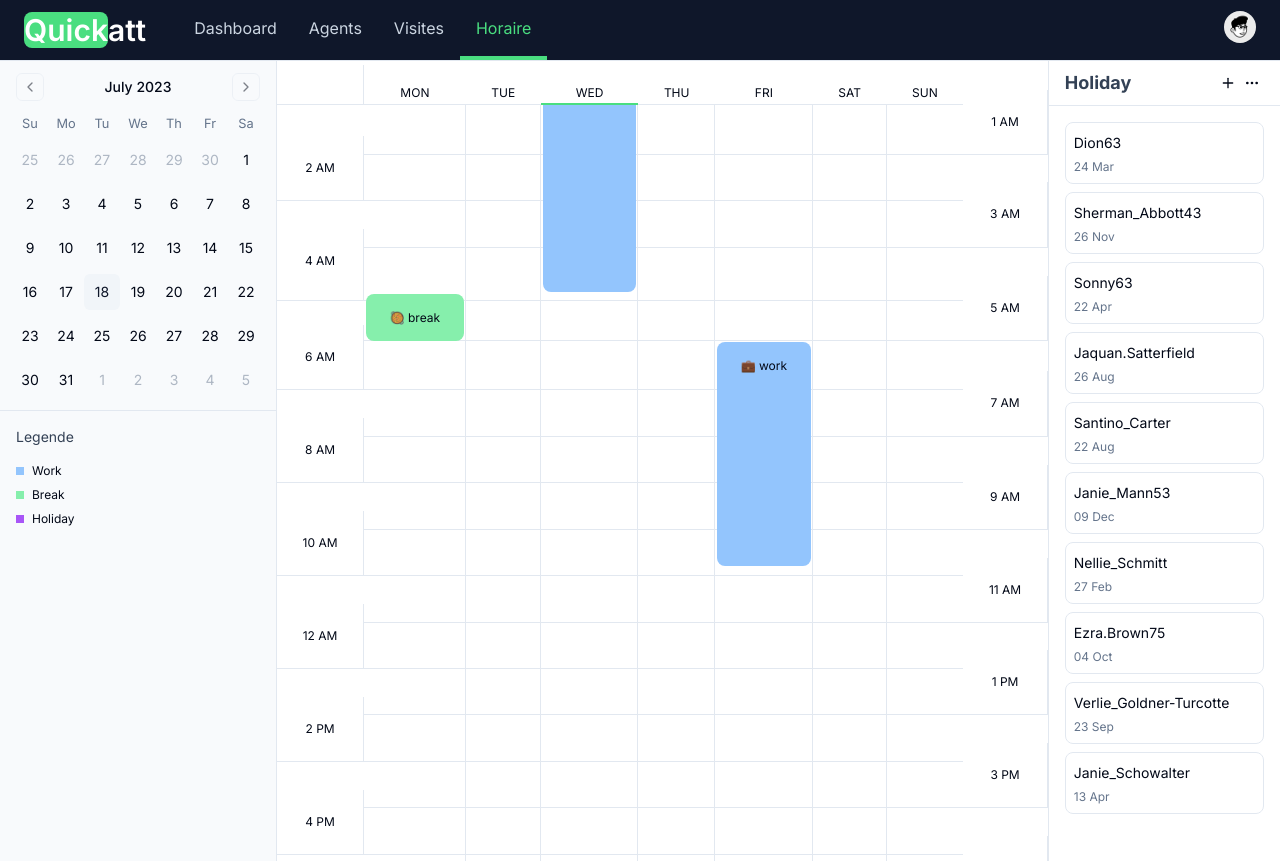
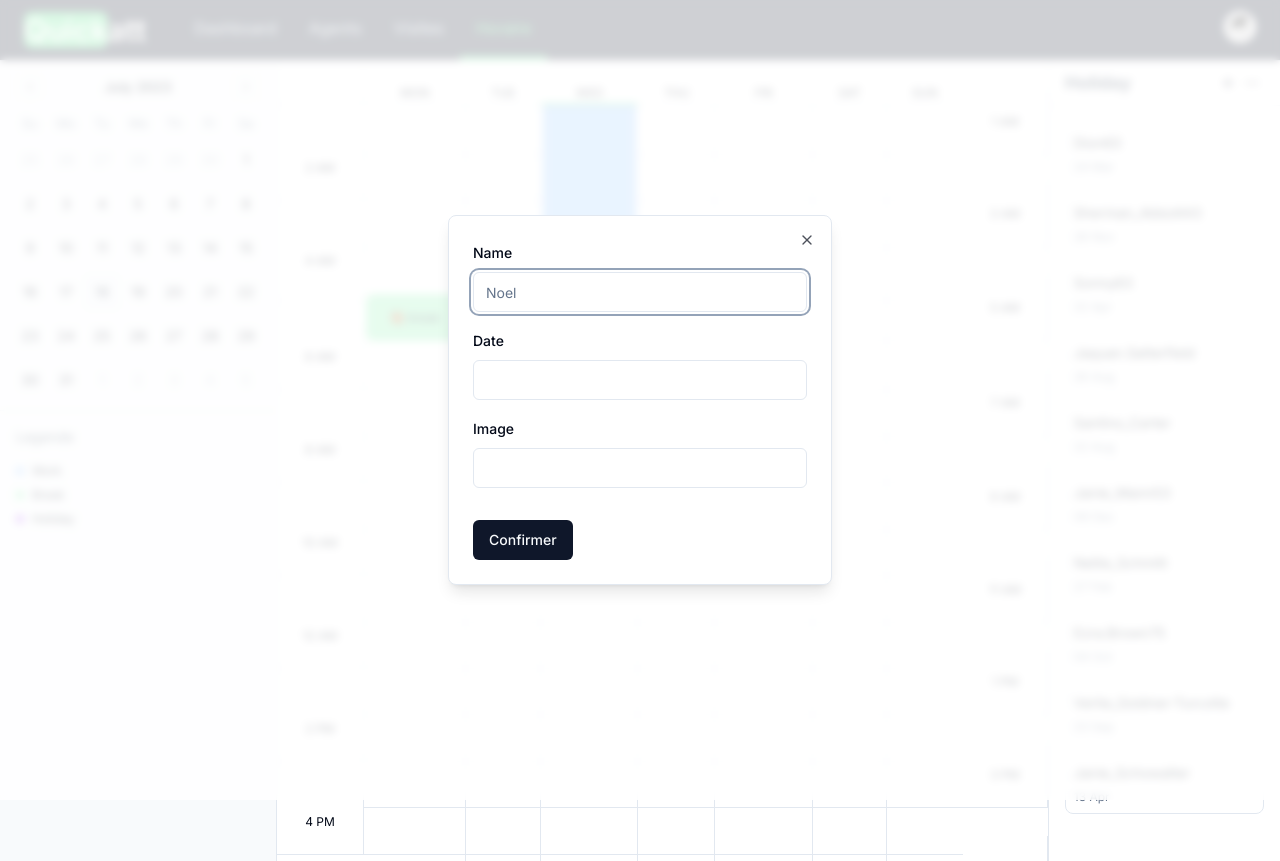
Before and after one commit to glody007/quickatt, a Next.js app: page /dashboard/schedule in a window 1280 px wide. Both pictures are taken after a click on the button 1228 px from the left and 83 px from the top of the page. Built offline with nearby package versions, Linux system fonts and the light colour scheme.

Commit message:
feat: Holiday form.

```diff
--- /dev/null
+++ b/components/addHoliday.tsx
@@ -0,0 +1,36 @@
+"use client"
+
+import * as React from "react"
+import {
+    Dialog,
+    DialogContent,
+    DialogDescription,
+    DialogFooter,
+    DialogHeader,
+    DialogTitle,
+    DialogTrigger,
+} from "@/components/ui/dialog"
+
+import { Button } from "./ui/button"
+import { Plus } from "lucide-react"
+import AgentForm from "./form/agentForm"
+import HolidayForm from "./form/holidayForm"
+
+const AddHoliday = (
+    { className }: { className?:string }
+) => {
+    return (
+        <Dialog>
+            <DialogTrigger asChild>
+                <Button variant="ghost" className="h-6 p-1">
+                    <Plus className="w-4" />
+                </Button>
+            </DialogTrigger>
+            <DialogContent className="max-w-sm">
+                <HolidayForm />
+            </DialogContent>
+        </Dialog>
+    )
+}
+
+export default AddHoliday
--- /dev/null
+++ b/components/form/holidayForm.tsx
@@ -0,0 +1,109 @@
+import {
+    Form,
+    FormControl,
+    FormDescription,
+    FormField,
+    FormItem,
+    FormLabel,
+    FormMessage,
+} from "@/components/ui/form"
+import { Input } from "@/components/ui/input"
+import { cn } from "@/lib/utils"
+import { format } from "date-fns"
+import {
+    Select,
+    SelectContent,
+    SelectItem,
+    SelectTrigger,
+    SelectValue,
+} from "@/components/ui/select"
+import {
+    Popover,
+    PopoverContent,
+    PopoverTrigger,
+} from "@/components/ui/popover"
+import { CalendarIcon } from "lucide-react"
+import { Calendar } from "@/components/ui/calendar"
+import { useForm } from "react-hook-form"
+import { zodResolver } from "@hookform/resolvers/zod"
+import { Button } from "@/components/ui/button"
+import * as z from "zod"
+import { useState } from "react"
+import { Holiday, holidaySchema } from "@/data/schema"
+
+interface HolidayFormProps {
+    handleSuccess?: () => void
+    holiday?: Holiday
+}
+
+export default function HolidayForm({ handleSuccess, holiday }: HolidayFormProps) {
+    const [isDisabled, setIsDisabled] = useState(false)
+    let toastAddId: string
+
+    const defaultHoliday: Holiday = {
+        name: "",
+        date: new Date(),
+        image: ""
+    }
+
+    const form = useForm<z.infer<typeof holidaySchema>>({
+        resolver: zodResolver(holidaySchema),
+        defaultValues: holiday ? { ...holiday } : defaultHoliday
+    })
+
+    function onSubmit(values: Holiday) {
+
+    }
+
+    return (
+        <Form {...form}>
+                <form onSubmit={form.handleSubmit(onSubmit)}>
+                    <div className="space-y-4">
+                        <FormField
+                            control={form.control}
+                            name="name"
+                            render={({ field }) => (
+                                <FormItem>
+                                    <FormLabel>Name</FormLabel>
+                                    <FormControl>
+                                        <Input placeholder="Noel" {...field} />
+                                    </FormControl>
+                                    <FormMessage />
+                                </FormItem>
+                            )}
+                        />
+
+                        <FormField
+                            control={form.control}
+                            name="date"
+                            render={({ field }) => (
+                                <FormItem>
+                                    <FormLabel>Date</FormLabel>
+                                    <FormControl>
+                                        <Input  />
+                                    </FormControl>
+                                    <FormMessage />
+                                </FormItem>
+                            )}
+                        />
+
+                        <FormField
+                            control={form.control}
+                            name="image"
+                            render={({ field }) => (
+                                <FormItem>
+                                    <FormLabel>Image</FormLabel>
+                                    <FormControl>
+                                        <Input placeholder="" {...field} />
+                                    </FormControl>
+                                    <FormMessage />
+                                </FormItem>
+                            )}
+                        />
+
+                    </div>
+                    <Button disabled={isDisabled}  type="submit" className="mt-8">Confirmer</Button>
+                </form>
+            </Form>
+    )
+}
--- a/components/holidayHeader.tsx
+++ b/components/holidayHeader.tsx
@@ -1,6 +1,7 @@
 import { cn } from "@/lib/utils";
 import { MoreHorizontal, Plus } from "lucide-react";
 import { HtmlHTMLAttributes } from "react";
+import AddHoliday from "./addHoliday";
 import { Button } from "./ui/button";
 
 interface Props extends HtmlHTMLAttributes<HTMLDivElement> {
@@ -17,9 +18,7 @@ export default function HolidayHeader({ className }: Props) {
                 Holiday
             </p>
             <div className="flex items-center">
-                <Button variant="ghost" className="h-6 p-1">
-                    <Plus className="w-4" />
-                </Button>
+                <AddHoliday />
                 <Button variant="ghost" className="h-6 p-1">
                     <MoreHorizontal className="w-4" />
                 </Button>
--- a/data/schema.ts
+++ b/data/schema.ts
@@ -20,7 +20,7 @@ export const visitSchema = z.object({
 })
 
 export const holidaySchema = z.object({
-  id: z.string(),
+  id: z.string().optional(),
   name: z.string(),
   date: z.coerce.date(),
   image: z.string(),
```
